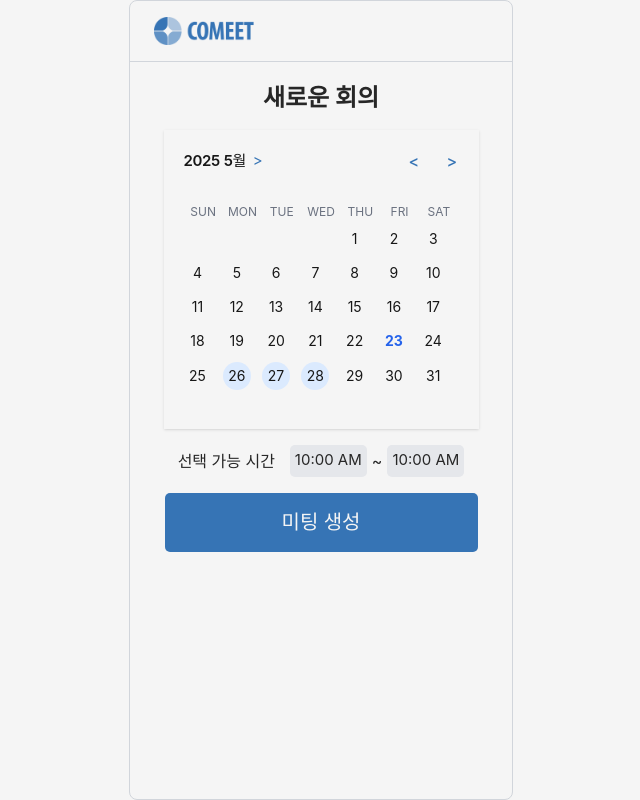
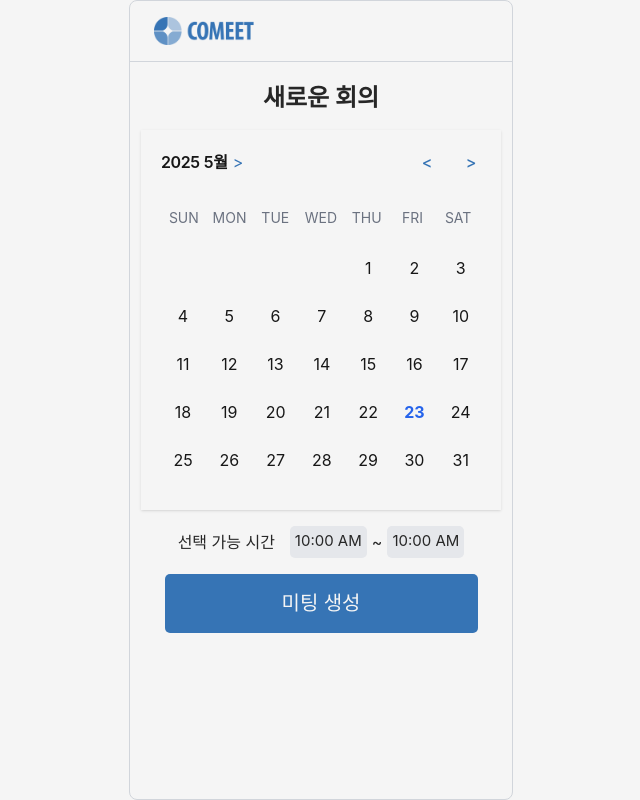
Before and after one commit to comeet-product/comeet, a Next.js app: page / in a window 1280 px wide. Shown: the whole page, without its empty margins (319-959 px from the left). Built offline with nearby package versions, Linux system fonts and the light colour scheme; a web font is replaced by a local one.

Commit message:
Calendar 컴포넌트 수정, 데이터와 연결

```diff
--- a/src/app/page.js
+++ b/src/app/page.js
@@ -17,9 +17,13 @@ export default function Home() {
     return (
         <div className="flex flex-col justify-between items-center h-full gap-4">
             <Title onChange={setTitle} link={false}>{title}</Title>
-            <Calendar />
+            <Calendar
+                selectedDates={selectedDates}
+                onChange={setSelectedDates}
+            />
             <SelectableTime />
             <Button>미팅 생성</Button>
+            {selectedDates.map(date => <div key={date}>{date}</div>)}
         </div>
     );
 }
--- a/src/components/Calendar.js
+++ b/src/components/Calendar.js
@@ -1,102 +1,222 @@
 "use client";
-import React, { useState } from "react";
+import React, { useState, useRef, useEffect } from "react";
 
-export default function Calendar() {
-    const [currentDate, setCurrentDate] = useState(new Date(2025, 4, 1)); // 2025년 5월 (월은 0부터 시작)
+export default function Calendar({ onChange, selectedDates }) {
+    const [currentDate, setCurrentDate] = useState(new Date());
+    const [isDateSelectorOpen, setIsDateSelectorOpen] = useState(false);
+    const [dragState, setDragState] = useState({
+        isDragging: false,
+        startDay: null,
+        isAddMode: true
+    });
+    const dateSelectorRef = useRef(null);
 
+    // 날짜 선택 관련 유틸리티 함수
+    const toggleDate = (dateStr, dates, isAdd = null) => {
+        const newDates = new Set(dates);
+        if (isAdd === null) {
+            // 토글 모드
+            if (newDates.has(dateStr)) {
+                newDates.delete(dateStr);
+            } else {
+                newDates.add(dateStr);
+            }
+        } else if (isAdd) {
+            // 추가 모드
+            newDates.add(dateStr);
+        } else {
+            // 제거 모드
+            newDates.delete(dateStr);
+        }
+        return [...newDates];
+    };
+
+    const formatDate = (year, month, day) => {
+        const monthStr = String(month + 1).padStart(2, '0');
+        const dayStr = String(day).padStart(2, '0');
+        return `${year}-${monthStr}-${dayStr}`;
+    };
+
+    // 이벤트 핸들러
+    const handleDateClick = (day) => {
+        if (day === null) return;
+        const dateStr = formatDate(year, month, day);
+        onChange(toggleDate(dateStr, selectedDates));
+    };
+
+    const handleDragStart = (day, event) => {
+        if (day === null) return;
+
+        // 일반 클릭
+        if (!event.buttons) {
+            handleDateClick(day);
+            return;
+        }
+
+        // 드래그 시작
+        const dateStr = formatDate(year, month, day);
+        const isAddMode = !selectedDates.includes(dateStr);
+        setDragState({
+            isDragging: true,
+            startDay: day,
+            isAddMode
+        });
+
+        // 드래그 시작 날짜 선택 상태 변경
+        onChange(toggleDate(dateStr, selectedDates, isAddMode));
+    };
+
+    const handleDragEnter = (day) => {
+        if (!dragState.isDragging || day === null || dragState.startDay === null) return;
+
+        const start = Math.min(dragState.startDay, day);
+        const end = Math.max(dragState.startDay, day);
+
+        let newDates = new Set(selectedDates);
+
+        // 드래그 범위의 모든 날짜에 대해 동일한 동작(추가 또는 제거) 수행
+        for (let i = 1; i <= 31; i++) {
+            const dateStr = formatDate(year, month, i);
+            if (i >= start && i <= end) {
+                if (dragState.isAddMode) {
+                    newDates.add(dateStr);
+                } else {
+                    newDates.delete(dateStr);
+                }
+            }
+        }
+
+        onChange([...newDates]);
+    };
+
+    const handleDragEnd = () => {
+        setDragState({
+            isDragging: false,
+            startDay: null,
+            isAddMode: true
+        });
+    };
+
+    // 드롭다운 외부 클릭 감지
+    useEffect(() => {
+        const handleClickOutside = (event) => {
+            if (dateSelectorRef.current && !dateSelectorRef.current.contains(event.target)) {
+                setIsDateSelectorOpen(false);
+            }
+        };
+
+        document.addEventListener('mouseup', handleClickOutside);
+        return () => {
+            document.removeEventListener('mouseup', handleClickOutside);
+        };
+    }, []);
+
+    // 달력 관련 계산
+    const year = currentDate.getFullYear();
+    const month = currentDate.getMonth();
     const weekdays = ["SUN", "MON", "TUE", "WED", "THU", "FRI", "SAT"];
+    const monthNames = ["1월", "2월", "3월", "4월", "5월", "6월", "7월", "8월", "9월", "10월", "11월", "12월"];
+    const yearOptions = Array.from({ length: 21 }, (_, i) => year - 10 + i);
 
-    const year = currentDate.getFullYear();
-    const month = currentDate.getMonth(); // 0-indexed
-
-    // 현재 월의 첫 날짜 객체
     const firstDayOfMonth = new Date(year, month, 1);
-    // 현재 월의 마지막 날짜 객체
     const lastDayOfMonth = new Date(year, month + 1, 0);
-    // 현재 월의 총 날짜 수
     const daysInMonth = lastDayOfMonth.getDate();
-
-    // 현재 월의 첫 날이 무슨 요일인지 (0: 일요일, 6: 토요일)
     const startingDay = firstDayOfMonth.getDay();
 
     // 달력에 표시될 날짜 배열 생성
     const days = [];
-    // 첫 날 이전의 빈 칸 채우기
-    for (let i = 0; i < startingDay; i++) {
-        days.push(null);
-    }
-    // 현재 월의 날짜 채우기
-    for (let i = 1; i <= daysInMonth; i++) {
-        days.push(i);
-    }
-    // 마지막 날 이후의 빈 칸 채우기 (다음 달 날짜가 넘어가지 않도록)
-    while (days.length % 7 !== 0) {
-        days.push(null);
-    }
+    for (let i = 0; i < startingDay; i++) days.push(null);
+    for (let i = 1; i <= daysInMonth; i++) days.push(i);
+    while (days.length % 7 !== 0) days.push(null);
 
-    const today = new Date().getDate(); // 실제 오늘 날짜
-    const isCurrentMonth =
-        new Date().getFullYear() === year && new Date().getMonth() === month; // 현재 보고 있는 달력이 이번 달인지 확인
-    const selectedDates = [26, 27, 28]; // 예시로 선택된 날짜를 설정
+    const today = new Date().getDate();
+    const isCurrentMonth = new Date().getFullYear() === year && new Date().getMonth() === month;
 
+    // 네비게이션 핸들러
     const handlePrevMonth = () => {
-        setCurrentDate(
-            (prevDate) =>
-                new Date(prevDate.getFullYear(), prevDate.getMonth() - 1, 1)
-        );
+        setCurrentDate(new Date(year, month - 1, 1));
     };
 
     const handleNextMonth = () => {
-        setCurrentDate(
-            (prevDate) =>
-                new Date(prevDate.getFullYear(), prevDate.getMonth() + 1, 1)
-        );
+        setCurrentDate(new Date(year, month + 1, 1));
     };
 
-    const monthNames = [
-        "1월",
-        "2월",
-        "3월",
-        "4월",
-        "5월",
-        "6월",
-        "7월",
-        "8월",
-        "9월",
-        "10월",
-        "11월",
-        "12월",
-    ];
+    const handleYearSelect = (selectedYear) => {
+        setCurrentDate(new Date(selectedYear, month, 1));
+        setIsDateSelectorOpen(false);
+    };
+
+    const handleMonthSelect = (selectedMonth) => {
+        setCurrentDate(new Date(year, selectedMonth, 1));
+        setIsDateSelectorOpen(false);
+    };
 
     return (
-        <div className="flex flex-col w-[315px] h-[299px] items-start p-5 bg-white shadow">
+        <div className="flex flex-col w-[360px] h-[380px] items-start p-5 bg-white shadow">
             {/* Header */}
-            <div className="flex justify-between items-center mb-[9.71px] w-full">
+            <div className="flex justify-between items-center mb-6 w-full">
                 {/* 년월 표시 */}
-                <div className="flex items-center">
-                    <div className="flex items-center">
-                        <span className="text-[15.009px] font-[590] leading-[19.424px] tracking-[-0.38px] whitespace-nowrap">
+                <div className="flex items-center relative" ref={dateSelectorRef}>
+                    <div
+                        className="flex items-center cursor-pointer"
+                        onClick={() => setIsDateSelectorOpen(!isDateSelectorOpen)}
+                    >
+                        <span className="text-[16px] font-semibold tracking-[-0.38px] whitespace-nowrap">
                             {year}
                         </span>
-                        <span className="ml-1 text-[15.009px] font-[590] leading-[19.424px] tracking-[-0.38px] min-w-[25px] whitespace-nowrap">
+                        <span className="ml-1 text-[16px] font-semibold tracking-[-0.38px] min-w-[25px] whitespace-nowrap">
                             {monthNames[month]}
                         </span>
-                    </div>
-                    <span className="ml-1 text-[#3674B5] text-[15.009px] flex items-center">
+                        <span className="ml-1 text-[#3674B5] text-[16px] flex items-center">
                             &gt;
                         </span>
                     </div>
+
+                    {/* 년월 선택 드롭다운 */}
+                    {isDateSelectorOpen && (
+                        <div className="absolute top-full left-0 mt-1 bg-white shadow-lg rounded-lg z-10 flex">
+                            {/* 년도 선택 */}
+                            <div className="w-24 max-h-60 overflow-y-auto border-r">
+                                {yearOptions.map((y) => (
+                                    <div
+                                        key={y}
+                                        onClick={() => handleYearSelect(y)}
+                                        className={`px-3 py-2 cursor-pointer hover:bg-gray-100
+                                            ${y === year ? 'bg-blue-50 text-blue-600' : ''}
+                                        `}
+                                    >
+                                        {y}
+                                    </div>
+                                ))}
+                            </div>
+                            {/* 월 선택 */}
+                            <div className="w-20 max-h-60 overflow-y-auto">
+                                {monthNames.map((m, index) => (
+                                    <div
+                                        key={m}
+                                        onClick={() => handleMonthSelect(index)}
+                                        className={`px-3 py-2 cursor-pointer hover:bg-gray-100
+                                            ${index === month ? 'bg-blue-50 text-blue-600' : ''}
+                                        `}
+                                    >
+                                        {m}
+                                    </div>
+                                ))}
+                            </div>
+                        </div>
+                    )}
+                </div>
                 {/* 월 이동 화살표 */}
-                <div className="flex items-center gap-[24.72px]">
+                <div className="flex items-center gap-6">
                     <span
                         onClick={handlePrevMonth}
-                        className="w-[13.244px] h-[21.19px] flex items-center justify-center cursor-pointer text-[#3674B5] hover:text-[#3674B5]/80 font-[510]"
+                        className="w-5 h-5 flex items-center justify-center cursor-pointer text-[#3674B5] hover:text-[#3674B5]/80 font-medium"
                     >
                         &lt;
                     </span>
                     <span
                         onClick={handleNextMonth}
-                        className="w-[13.244px] h-[21.19px] flex items-center justify-center cursor-pointer text-[#3674B5] hover:text-[#3674B5]/80 font-[510]"
+                        className="w-5 h-5 flex items-center justify-center cursor-pointer text-[#3674B5] hover:text-[#3674B5]/80 font-medium"
                     >
                         &gt;
                     </span>
@@ -104,24 +224,32 @@ export default function Calendar() {
             </div>
 
             {/* Calendar Content Container */}
-            <div className="flex flex-col w-full flex-1 justify-center">
+            <div className="flex flex-col w-full flex-1">
                 {/* Weekdays */}
-                <div className="grid grid-cols-7 text-center text-xs text-gray-500 mb-[2.65px] w-full">
+                <div className="grid grid-cols-7 text-center mb-2 w-full">
                     {weekdays.map((day) => (
-                        <div key={day} className="py-[2.65px]">
+                        <div key={day} className="flex items-center justify-center h-10 text-sm text-gray-500">
                             {day}
                         </div>
                     ))}
                 </div>
 
                 {/* Days Grid */}
-                <div className="grid grid-cols-7 text-center text-sm w-full gap-y-[6.18px]">
-                    {days.map((day, index) => (
+                <div
+                    className="grid grid-cols-7 gap-1 w-full"
+                    onMouseLeave={handleDragEnd}
+                    onMouseUp={handleDragEnd}
+                >
+                    {days.map((day, index) => {
+                        const dateStr = day ? formatDate(year, month, day) : null;
+                        return (
                             <div
                                 key={index}
+                                onMouseDown={(e) => handleDragStart(day, e)}
+                                onMouseEnter={() => handleDragEnter(day)}
                                 className={`
-                                p-1 cursor-pointer w-7 h-7 flex items-center justify-center
-                                ${day === null ? "invisible" : ""}
+                                    w-11 h-11 flex items-center justify-center select-none
+                                    ${day === null ? "invisible" : "cursor-pointer"}
                                     ${
                                         day !== null &&
                                         isCurrentMonth &&
@@ -130,13 +258,13 @@ export default function Calendar() {
                                             : ""
                                     }
                                     ${
-                                    day !== null && selectedDates.includes(day)
+                                        day !== null && selectedDates.includes(dateStr)
                                             ? "bg-blue-100 rounded-full"
                                             : ""
                                     }
                                     ${
                                         day !== null &&
-                                    !selectedDates.includes(day) &&
+                                        !selectedDates.includes(dateStr) &&
                                         (!isCurrentMonth || day !== today)
                                             ? "hover:bg-gray-200 rounded-full"
                                             : ""
@@ -145,7 +273,8 @@ export default function Calendar() {
                             >
                                 {day}
                             </div>
-                    ))}
+                        );
+                    })}
                 </div>
             </div>
         </div>
```
Lines whose indentation alone changed are shown as unchanged.
